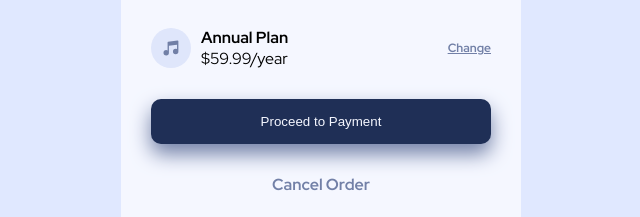
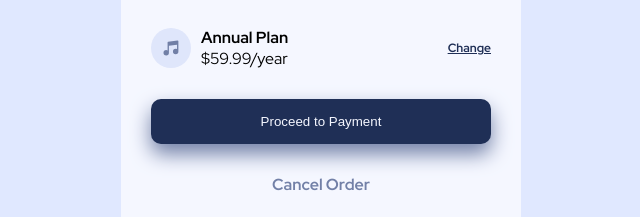
Before and after one commit to romrauq/order-summary-component, a plain HTML site: page index.html in a window 1280 px wide. Shown: the part 451-668 px from the top of the page, 319-959 px from the left. Drawn offline with Linux system fonts and the light colour scheme.

```diff
--- a/resources/css/styles.css
+++ b/resources/css/styles.css
@@ -65,6 +65,9 @@ body {
 	font-weight: bold;
 	font-size: 12px;
 }
+.change-link {
+	color: hsl(223, 47%, 23%);
+}
 .buttons-container {
 	display: flex;
 	flex-direction: column;
```
